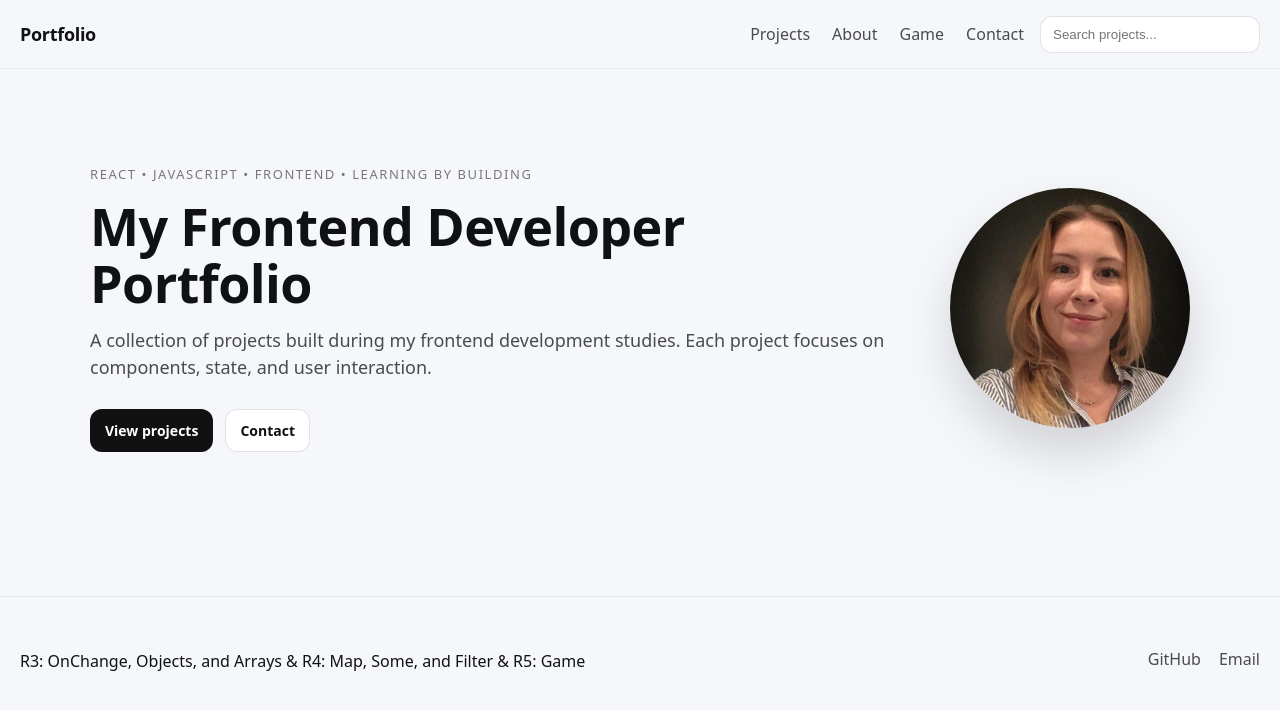
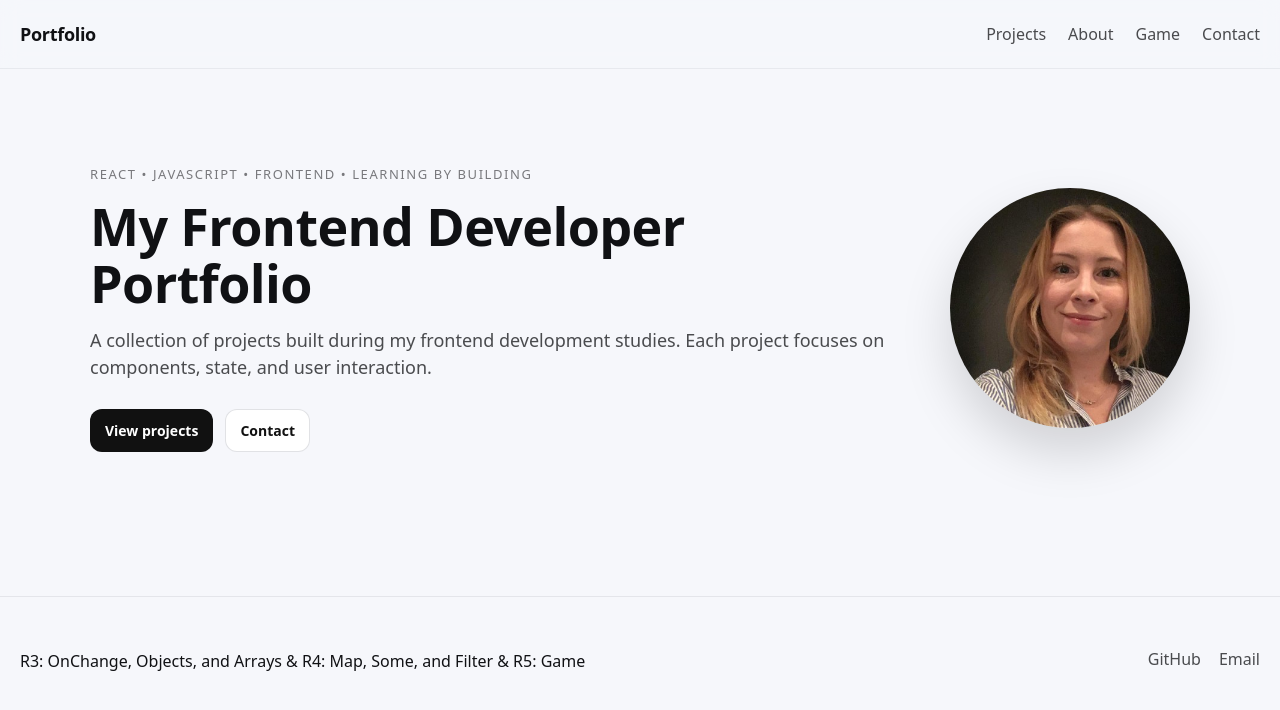
Before and after one commit to unsworthemily/portfolio-react, a React (Vite) app: page / in a window 1280 px wide. Shown: the top 710 px of the page. Built offline with nearby package versions, Linux system fonts and the light colour scheme.

Commit message:
Improve project layout width

```diff
--- a/src/components/Navbar.jsx
+++ b/src/components/Navbar.jsx
@@ -1,7 +1,10 @@
-import { Link } from "react-router-dom";
+import { Link, useLocation } from "react-router-dom";
 import "./Navbar.css";
 
 export default function Navbar({ query, setQuery }) {
+  const location = useLocation();
+  const isPortfolioPage = location.pathname === "/portfolio";
+
   return (
     <header className="nav">
       <div className="container nav__inner">
@@ -16,6 +19,7 @@
           <Link to="/contact">Contact</Link>
         </nav>
 
+        {isPortfolioPage && (
           <input
             className="nav__search"
             type="text"
@@ -23,6 +27,7 @@
             value={query}
             onChange={(e) => setQuery(e.target.value)}
           />
+        )}
       </div>
     </header>
   );
```
Lines whose indentation alone changed are shown as unchanged.
